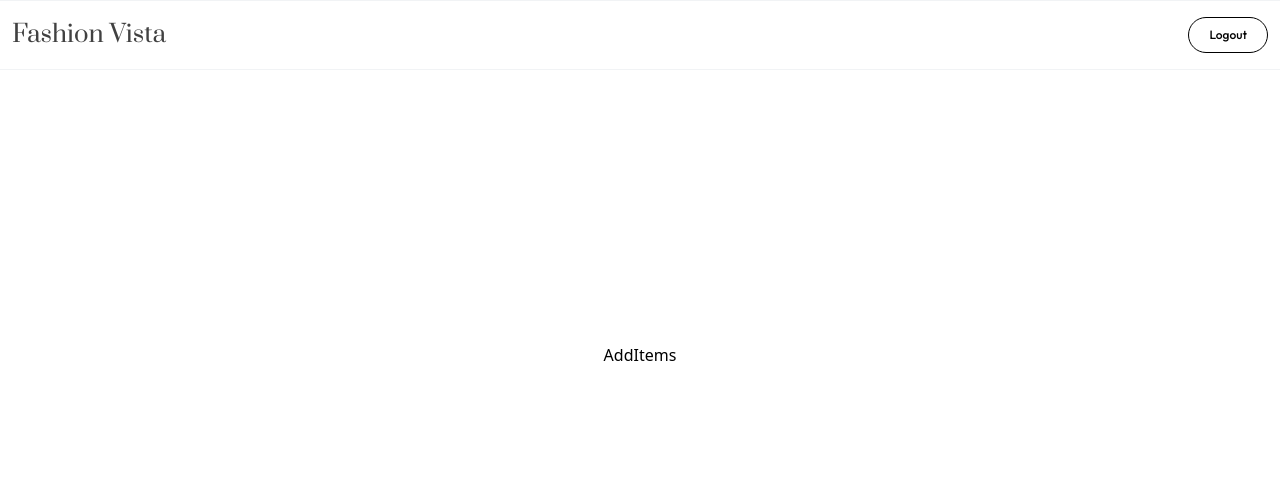
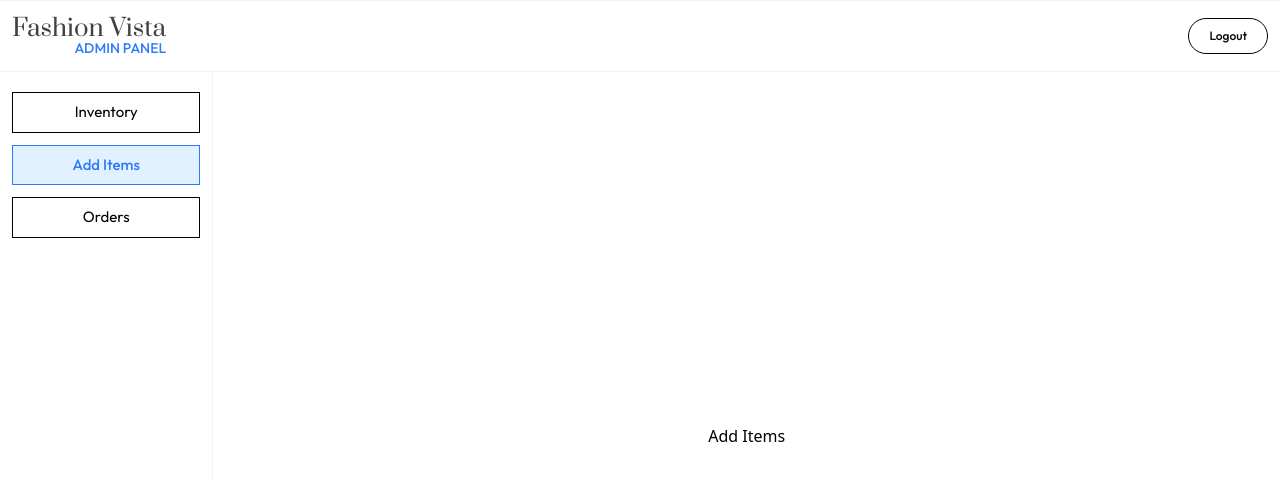
Before and after one commit to Abhijeet-Gautam5702/fashion-vista, a React (Vite) app in the folder frontend/: page /admin/add-items in a window 1280 px wide. Shown: the top 480 px of the page. Built offline with nearby package versions, Linux system fonts and the light colour scheme; no server answers.

Commit message:
Create Side-Navigation-Panel and modify the layout of Admin panel

```diff
--- a/frontend/src/AdminApp.jsx
+++ b/frontend/src/AdminApp.jsx
@@ -1,6 +1,6 @@
 import React, { useEffect, useState } from "react";
 import { Outlet, useNavigate } from "react-router-dom";
-import { AdminHeader, Container, Loader } from "./components";
+import { AdminHeader, Container, Loader, SidePanel } from "./components";
 import { Toaster } from "react-hot-toast";
 import { authService } from "./service";
 import { useDispatch } from "react-redux";
@@ -8,7 +8,7 @@ import { storeAdminLogin } from "./store/authSlice/authSlice";
 
 function AdminApp() {
   // local state
-  const [loading,setLoading]=useState(true);
+  const [loading, setLoading] = useState(true);
 
   const navigate = useNavigate();
   const dispatch = useDispatch();
@@ -28,28 +28,36 @@ function AdminApp() {
       } catch (error) {
         console.log(`Admin Login failed | Error = ${error.message}`);
         throw error;
-      } finally{
+      } finally {
         setLoading(false);
       }
     })();
   }, []);
 
-  if(loading){
+  if (loading) {
     return (
       <div className="flex flex-col justify-center items-center w-full h-screen">
-        <Loader/>
+        <Loader />
       </div>
-    )
+    );
   }
 
   return (
     <div className="flex flex-col justify-between items-center w-full">
       <Toaster />
-      <div className="min-h-[80vh] flex-grow w-full flex flex-col justify-start items-center">
+      <div className="min-h-[100vh] flex-grow w-full flex flex-col justify-start items-center">
         <AdminHeader />
-        <Container>
-          <Outlet />
-        </Container>
+
+        <div className="w-full flex-grow flex flex-row justify-between">
+          {/* Side Panel */}
+          <div className="w-1/5 border-r-[1.5px] border-r-gray">
+            <SidePanel />
+          </div>
+
+          <Container>
+            <Outlet />
+          </Container>
+        </div>
       </div>
     </div>
   );
--- a/frontend/src/components/Header/AdminHeader.jsx
+++ b/frontend/src/components/Header/AdminHeader.jsx
@@ -38,10 +38,16 @@ function AdminHeader() {
 
   return (
     <div className="px-3 border-y-[1.5px] border-y-gray flex-grow-0 w-full flex flex-row justify-between items-center py-4">
-      {/* Logo */}
-      <Link to="/admin/inventory">
-        <Logo className={"text-size-24 text-black-2"} />
-      </Link>
+      <div className="w-fit flex flex-col justify-start leading-none">
+        {/* Logo */}
+        <Link to="/admin/inventory">
+          <Logo className={"text-size-24 text-black-2"} />
+        </Link>
+        {/* Admin Panel Head Text */}
+        <p className="w-full text-right font-main font-500  text-accent text-size-14">
+          ADMIN PANEL
+        </p>
+      </div>
       {/* Logout Button */}
       <button
         type="button"
--- /dev/null
+++ b/frontend/src/components/SidePanel.jsx
@@ -0,0 +1,38 @@
+import React from "react";
+import { NavLink } from "react-router-dom";
+
+function SidePanel() {
+  const panelItems = [
+    {
+      title: "Inventory",
+      path: "inventory",
+    },
+    {
+      title: "Add Items",
+      path: "add-items",
+    },
+    {
+      title: "Orders",
+      path: "orders",
+    },
+  ];
+  return (
+    <div className="w-full flex flex-col justify-start items-center gap-3 px-3 py-5">
+      {panelItems.map((item) => (
+        <NavLink
+          key={item.title}
+          to={`/admin/${item.path}`}
+          className={({ isActive }) => {
+            let className = "border-[1px] w-full text-center py-2 font-main font-400 text-size-15 transition-colors duration-100 ";
+            className += isActive ? " border-accent text-accent font-500 bg-base " : " text-black ";
+            return className;
+          }}
+        >
+          {item.title}
+        </NavLink>
+      ))}
+    </div>
+  );
+}
+
+export default SidePanel;
--- a/frontend/src/components/index.js
+++ b/frontend/src/components/index.js
@@ -19,6 +19,7 @@ import FilterCheckbox from "./FilterCheckbox";
 import CartItem from "./CartItem";
 import OrderCard from "./OrderCard";
 import AdminHeader from "./Header/AdminHeader";
+import SidePanel from "./SidePanel";
 
 export {
   Header,
@@ -42,4 +43,5 @@ export {
   FilterCheckbox,
   CartItem,
   OrderCard,
+  SidePanel,
 };
--- a/frontend/src/pages/Admin/AddItems.jsx
+++ b/frontend/src/pages/Admin/AddItems.jsx
@@ -2,8 +2,10 @@ import React from 'react'
 
 function AddItems() {
   return (
-    <div>AddItems</div>
-  )
+      <div className="w-4/5 flex-grow flex flex-col justify-center items-center">
+        <p>Add Items</p>
+      </div>
+  );
 }
 
 export default AddItems
--- a/frontend/src/pages/Admin/Inventory.jsx
+++ b/frontend/src/pages/Admin/Inventory.jsx
@@ -1,9 +1,11 @@
-import React from 'react'
+import React from "react";
 
 function Inventory() {
   return (
-    <div>Inventory</div>
-  )
+    <div className="w-full flex-grow flex flex-col justify-center items-center">
+      <p>Inventory</p>
+    </div>
+  );
 }
 
-export default Inventory
+export default Inventory;
--- a/frontend/src/pages/Admin/Orders.jsx
+++ b/frontend/src/pages/Admin/Orders.jsx
@@ -1,9 +1,11 @@
-import React from 'react'
+import React from "react";
 
 function Orders() {
   return (
-    <div>Orders</div>
-  )
+      <div className="w-4/5 flex-grow flex flex-col justify-center items-center">
+        <p>Orders</p>
+      </div>
+  );
 }
 
-export default Orders
+export default Orders;
--- a/frontend/tailwind.config.js
+++ b/frontend/tailwind.config.js
@@ -25,6 +25,7 @@ export default {
     colors: {
       white: "#FFFFFF",
       base: "#E2F1FF",
+      accent:"#2d7bf9",
       "accent-1": "#DDFAFF",
       "accent-2": "#86B6C4",
       black: "#000000",
```
